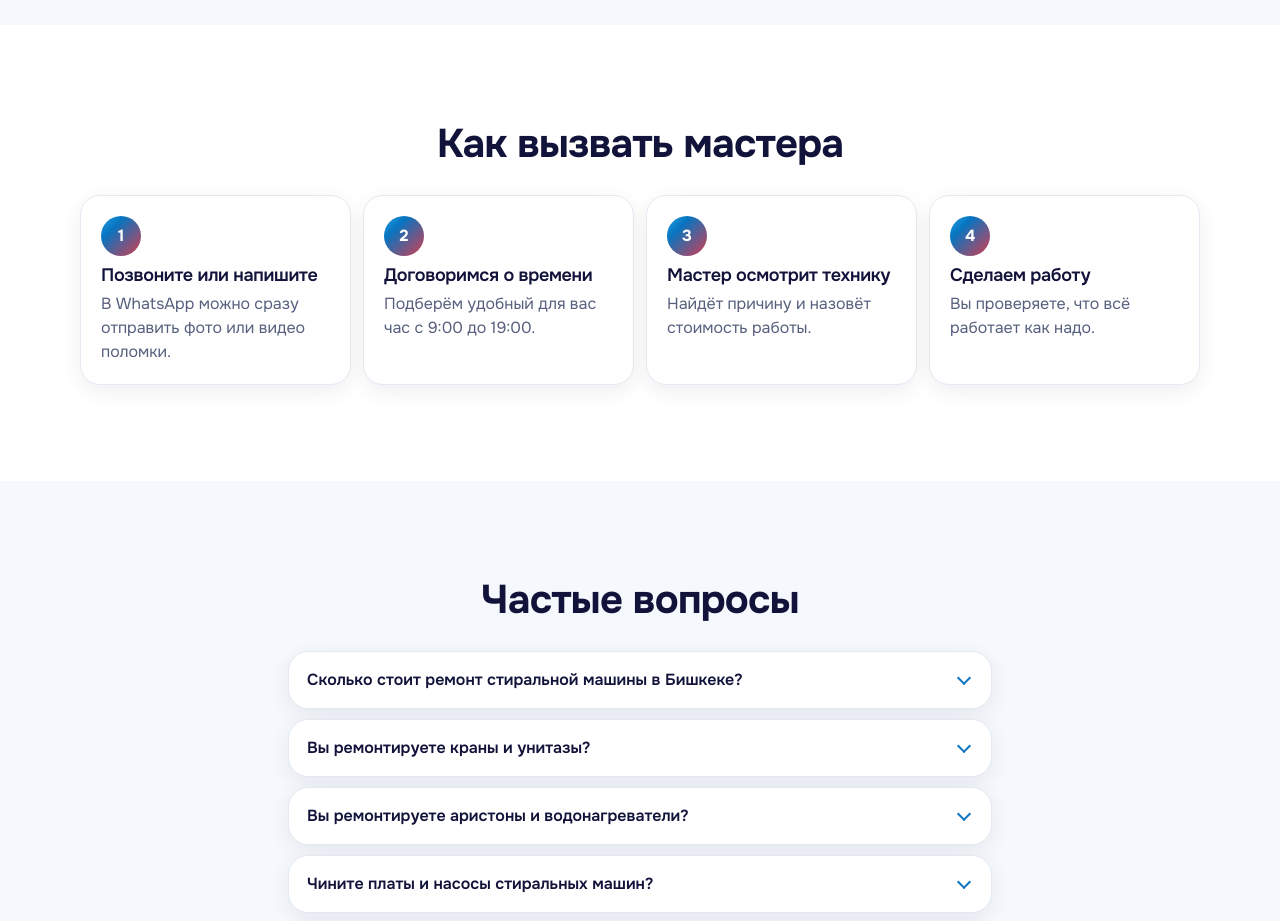
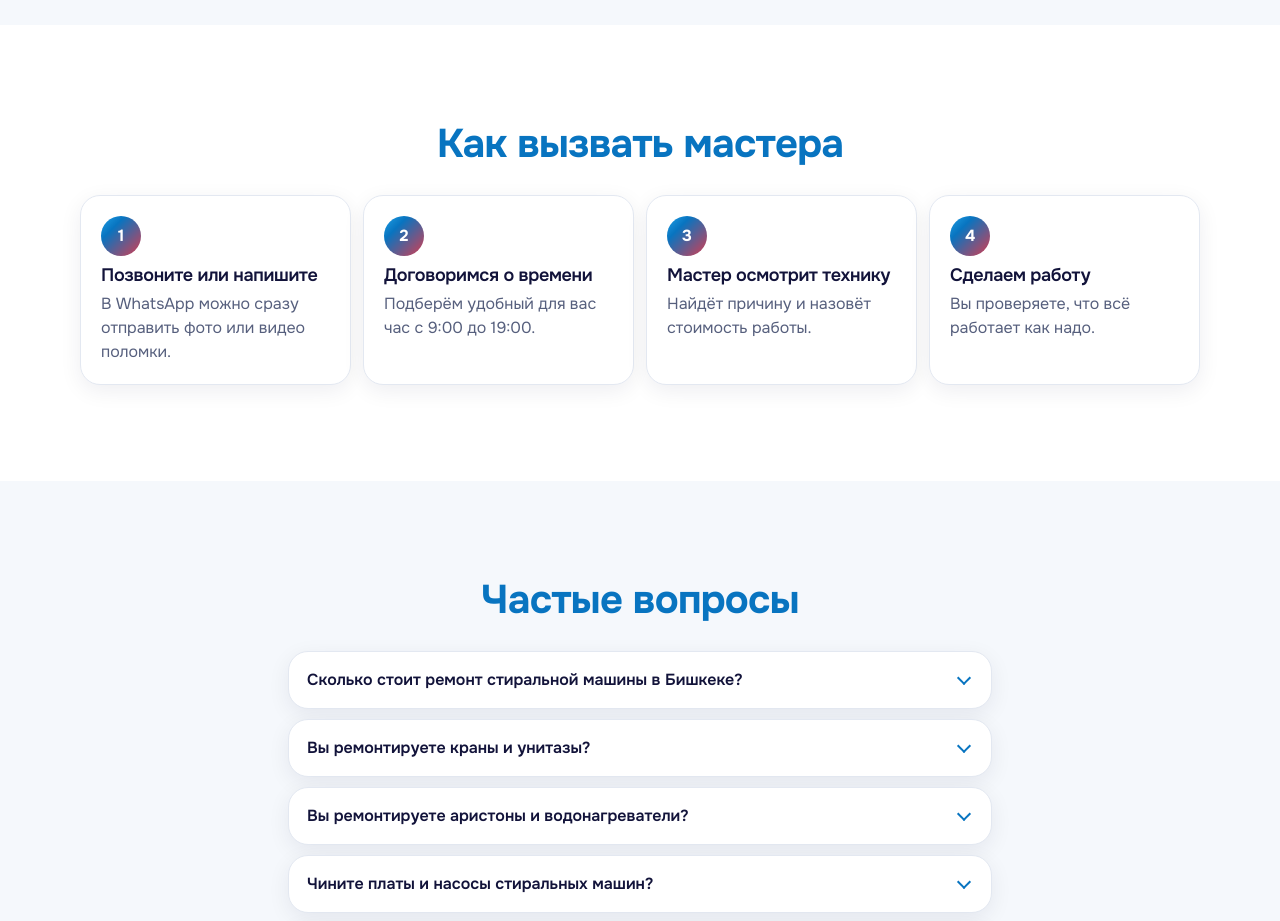
Before and after one commit to dyikanbaevaa08-coder/service-website-test, a plain HTML site: page index.html in a window 1280 px wide. Shown: the part 2660-3581 px from the top of the page. Drawn offline with Linux system fonts and the light colour scheme.

Commit message:
Blue headings for «Как вызвать мастера» and «Частые вопросы»
Co-Authored-By: Claude Opus 5.5 <noreply@anthropic.com>

```diff
--- a/index.html
+++ b/index.html
@@ -301,7 +301,7 @@
     <section class="section steps" id="steps" aria-labelledby="steps-title">
       <div class="wrap">
         <div class="section-head">
-          <h2 id="steps-title">Как вызвать мастера</h2>
+          <h2 class="h2--blue" id="steps-title">Как вызвать мастера</h2>
         </div>
         <ol class="steps__list">
           <li class="card"><h3>Позвоните или напишите</h3><p>В WhatsApp можно сразу отправить фото или видео поломки.</p></li>
@@ -315,7 +315,7 @@
     <section class="section section--tint faq" id="faq" aria-labelledby="faq-title">
       <div class="wrap faq__wrap">
         <div class="section-head">
-          <h2 id="faq-title">Частые вопросы</h2>
+          <h2 class="h2--blue" id="faq-title">Частые вопросы</h2>
         </div>
         <div class="faq__list">
           <details class="card">
--- a/styles.css
+++ b/styles.css
@@ -376,6 +376,8 @@ h3 {
   letter-spacing: .08em;
   text-transform: uppercase;
 }
+
+.h2--blue { color: var(--accent); }
 
 /* Прайс: крупный голубой заголовок раздела */
 .eyebrow--big {
```
